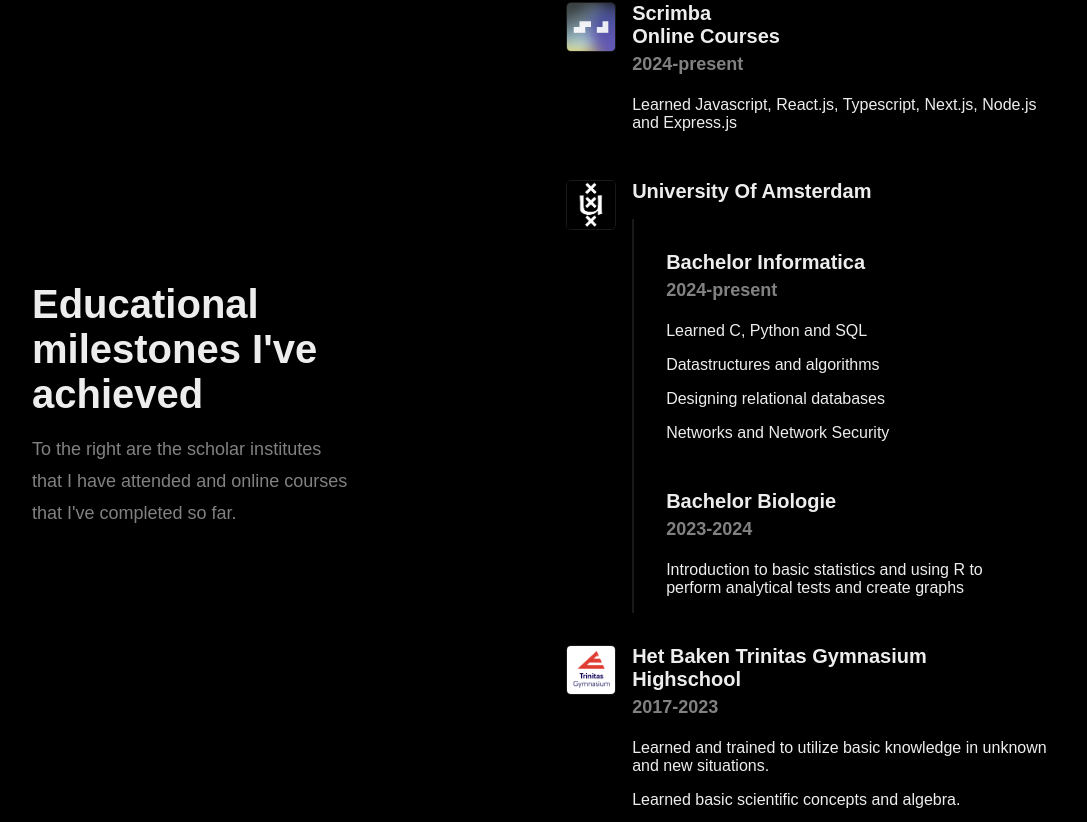
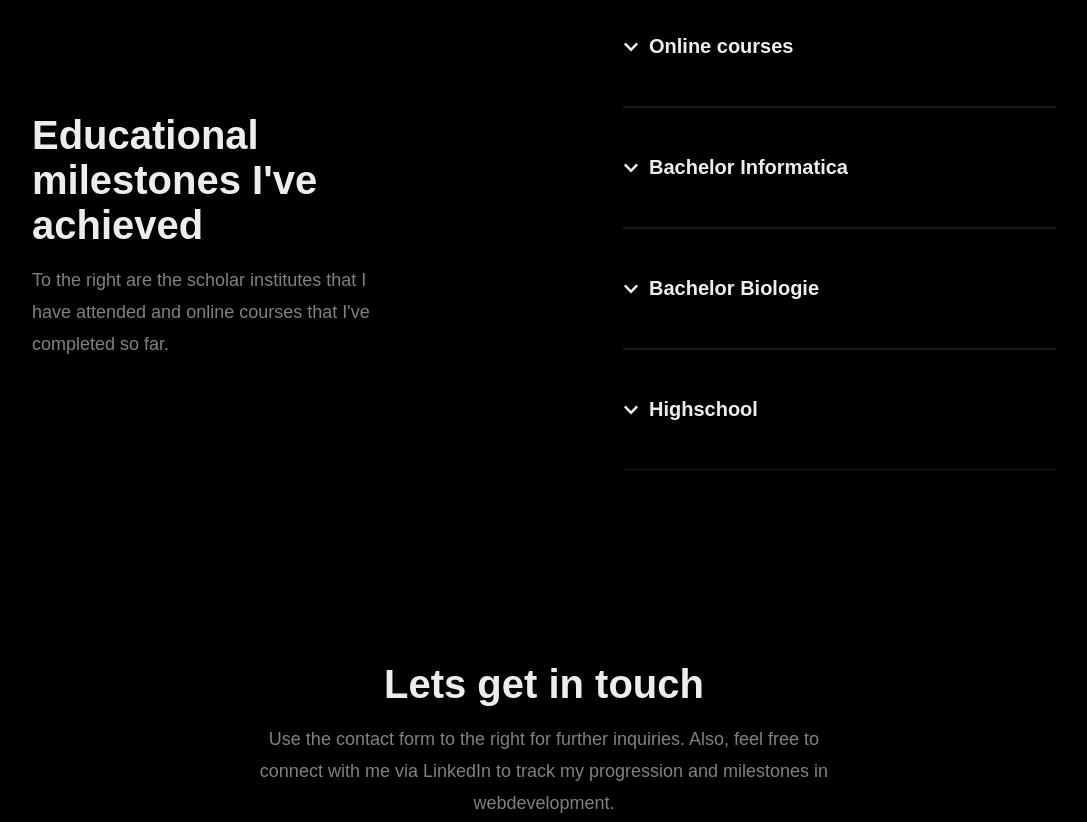
Before and after one commit to RoshanBansie/Portfolio, a Next.js app: page / in a window 1280 px wide. Shown: the part 4258-5080 px from the top of the page, without its empty margins (96-1183 px from the left). Built offline with nearby package versions, Linux system fonts and the light colour scheme.

Commit message:
Education sectie aangepast.

```diff
--- a/components/home/education/Education.tsx
+++ b/components/home/education/Education.tsx
@@ -1,9 +1,17 @@
 "use client"
 
+// Libraries
+import React from "react"
+import { motion } from "motion/react"
+
+// Icons
+import { FaChevronDown } from "react-icons/fa"
+
+// Types
 import { JSX } from "react"
-import { motion } from "motion/react"
-import ImageUI from "@/components/widgets/imageui/ImageUI"
 import type { MilestonesObj } from "@/app/types"
+
+// Styling
 import "./education.css"
 
 // Component that displays the education section on the homepage.
@@ -13,119 +21,143 @@ import "./education.css"
 // All the data needed to generate the JSX is within this component.
 export default function Education() {
 
+    const [open, setOpen] = React.useState({})
+
     const education: MilestonesObj[] = [
         {
+            milestone: "Online courses",
             institute: "Scrimba",
+            start: 2024,
+            end: "present",
+            description: " Learned Javascript, React.js, Typescript, Next.js, Node.js and Express.js",
             image: {
                 src: "/assets/scrimba-logo.png",
                 width: 800,
                 height: 800,
                 alt: "Scrimba logo"
 
+            }
         },
-            milestones: [
         {
-                    type: "Online courses",
+            milestone: "Bachelor Informatica",
+            institute: "University of Amsterdam",
             start: 2024,
             end: "present",
-                    skills: [" Learned Javascript, React.js, Typescript, Next.js, Node.js and Express.js"]
-                }
-            ]
-        },
-        {
-            institute: "University of Amsterdam",
+            description:
+            `
+            In the aforementioned courses, I gained experience working on software
+            in a team and learned about key concepts related to programming languages,
+            different network layers and their relevant protocols, designing EER diagrams, and implementing 3NF database schemas.
+            `,
+            relevantCourses: [
+                "Inleiding programmeren",
+                "Datastructuren en algoritmes",
+                "Webtechnologie",
+                "Programmeertalen",
+                "Networks and Networks Security",
+                "Moderne Databases"
+            ],
             image: {
                 src: "/assets/uva-logo.png",
                 width: 1936,
                 height: 1936,
                 alt: "UvA logo"
-            },
-            milestones: [
-                {
-                    type: "Bachelor Informatica",
-                    start: 2024,
-                    end: "present",
-                    skills: [
-                        "Learned C, Python and SQL",
-                        "Datastructures and algorithms",
-                        "Designing relational databases",
-                        "Networks and Network Security",
-                    ]
+            }
         },
         {
-                    type: "Bachelor Biologie",
+            milestone: "Bachelor Biologie",
+            institute: "University of Amsterdam",
             start: 2023,
             end: 2024,
-                    skills: [
-                        "Introduction to basic statistics and using R to perform analytical tests and create graphs",
-                    ]
+            description: "Introduction to basic statistics and using R to perform analytical tests and create graphs",
+            image: {
+                src: "/assets/uva-logo.png",
+                width: 1936,
+                height: 1936,
+                alt: "UvA logo"
             }
-            ]
         },
         {
+            milestone: "Highschool",
             institute: "Het Baken Trinitas Gymnasium",
+            start: 2017,
+            end: 2023,
+            description:
+            `
+            Learned and trained to utilize basic knowledge in unknown and new situations and also
+            learned basic scientific concepts and algebra.
+            `
+            ,
             image: {
                 src: "/assets/trinitas-logo.png",
                 width: 232,
                 height: 218,
                 alt: "Trinitas logo"
-            },
-            milestones: [
-                {
-                    type: "Highschool",
-                    start: 2017,
-                    end: 2023,
-                    skills: [
-                        "Learned and trained to utilize basic knowledge in unknown and new situations.",
-                        "Learned basic scientific concepts and algebra."
-                    ]
+            }
         }
     ]
+
+    // Returns whether a certain collapsable is open or not.
+    function getToggleStatus(id: string) {
+        return open[id]
     }
-    ]
+
+    // Toggles the open state or close state of collapsable.
+    function toggleCollapse(id: string) {
+        setOpen(prev => {
+            return {
+                ...prev,
+                [id]: !prev[id]
+            }
+        })
+    }
 
     // Returns JSX element of a single educational milestone on the timeline.
     // The key is used to distinguish different milestones from each other.
     // Returns null on error.
     function getMilestoneBlock(milestoneBlock: MilestonesObj, key: number): null | JSX.Element {
-        const { institute, image, milestones } = milestoneBlock
-        const { src, width, height, alt } = image
-
-        if (milestones.length < 1) {
-            return null
-        }
+        const { milestone, institute, start, end, description, image } = milestoneBlock
 
         return (
             // Educational milestone has submilestones within one institute so group them togehter.
             <div className="milestone-container" key={"milestone-" + key}>
-                <ImageUI
-                    src={src}
-                    originalWidth={width}
-                    originalHeight={height}
-                    alt={alt}
-                    width="50px"
-                    height="50px"
-                    className="institute-logo"
+                <div className="milestone-header">
+                    <FaChevronDown
+                        onClick={() => toggleCollapse(milestone)}
+                        style={{
+                            transform: `rotate(${getToggleStatus(milestone) ? 180 : 0}deg)`,
+                            transition: "0.3s ease-in-out"
+                        }}
                     />
-                <div className="milestone-content">
-                    <h4>{institute}</h4>
-                    <div className={milestones.length > 1 ? "milestone-group" : ""}>
-                        {milestones.map((milestone, i) => {
-                            const {type, start, end, skills} = milestone
-                            return (
-                                <div className="milestone-subcontainer" key={"milestone-" + i}>
-                                    <h4>{type}</h4>
-                                    <p className="milestone-period">{start + "-" + end}</p>
+                    <h4>{milestone}</h4>
+                </div>
+                <motion.div
+                    className="milestone-collapsable"
+                    initial={false}
+                    animate={{
+                        height: getToggleStatus(milestone) ? "auto" : "0",
+                        marginTop: getToggleStatus(milestone) ? "1rem" : 0
+                    }}
+                    transition={{duration: 0.25, ease: "easeInOut"}}
+                    style={{overflow: "hidden"}}
+                >
+                    <h5>{institute}</h5>
+                    <p>{start + "-" + end}</p>
+                    {milestoneBlock.relevantCourses ? (
+                        <div className="milestone-relevant-courses">
+                            <h5>Relevant courses</h5>
                             <ul>
-                                        {skills.map((skill, i) => (
-                                            <li key={"skill-" + i}>{skill}</li>
+                                {milestoneBlock.relevantCourses.map(course => (
+                                    <li key={course}>{course}</li>
                                 ))}
                             </ul>
                         </div>
-                            )
-                        })}
+                    ): null}
+                    <div className="milestone-description">
+                        <h5>Main activities</h5>
+                        <p>{description}</p>
                     </div>
-                </div>
+                </motion.div>
             </div>
         )
     }
--- a/components/home/education/education.css
+++ b/components/home/education/education.css
@@ -2,8 +2,9 @@
 
 .education-section {
     display: flex;
-    justify-content: space-between;
+    justify-content: space-evenly;
     align-items: center;
+    max-width: 1200px;
 }
 
 .education-section-header h2 {
@@ -14,46 +15,39 @@
     max-width: 60%;
 }
 
-.milestone-container {
-    display: flex;
-    align-items: top;
-    gap: 1rem;
-}
-
-.milestone-container, .milestone-group > * {
-    margin-top: 2rem;
-}
-
-.milestone-subcontainer ul {
-    padding: 0;
-    list-style: none;
-}
-
-.milestone-subcontainer li {
-    color: var(--text-primary);
+.education-content {
     margin: 1rem 0;
 }
 
-.milestone-group {
-    display: flex;
-    flex-direction: column;
-    justify-content: space-between;
-    border-left: 2px solid var(--button-secondary-border);
-    padding: 0 2rem;
-    margin-top: 1rem;
+.milestone-container {
+    border-top: 1px solid var(--button-secondary-border);
+    border-bottom: 1px solid var(--button-secondary-border);
+    padding: 3rem 0;
+    max-width: 600px;
 }
 
-.education-section h3, .education-section h4 {
-    text-transform: capitalize;
+.milestone-header {
+    display: flex;
+    justify-content: left;
+    align-items: center;
+    gap: 10px;
 }
 
-.institute-logo {
-    border-radius: 5px;
-    border: 1px solid var(--button-secondary-border);
+.milestone-collapsable {
+    margin-left: 1.75rem;
 }
 
-.milestone-period {
-    font-weight: bold;
+.milestone-relevant-courses {
+    margin: 1rem 0;
+}
+
+.milestone-relevant-courses li {
+    color: var(--text-tertiary);
+    margin: 1rem 0;
+}
+
+.milestone-description {
+    margin: 1rem 0;
 }
 
 @media (max-width: 700px) {
```
Also changed, not shown: app/types.tsx (+5 -6 lines). Lines whose indentation alone changed are shown as unchanged.
